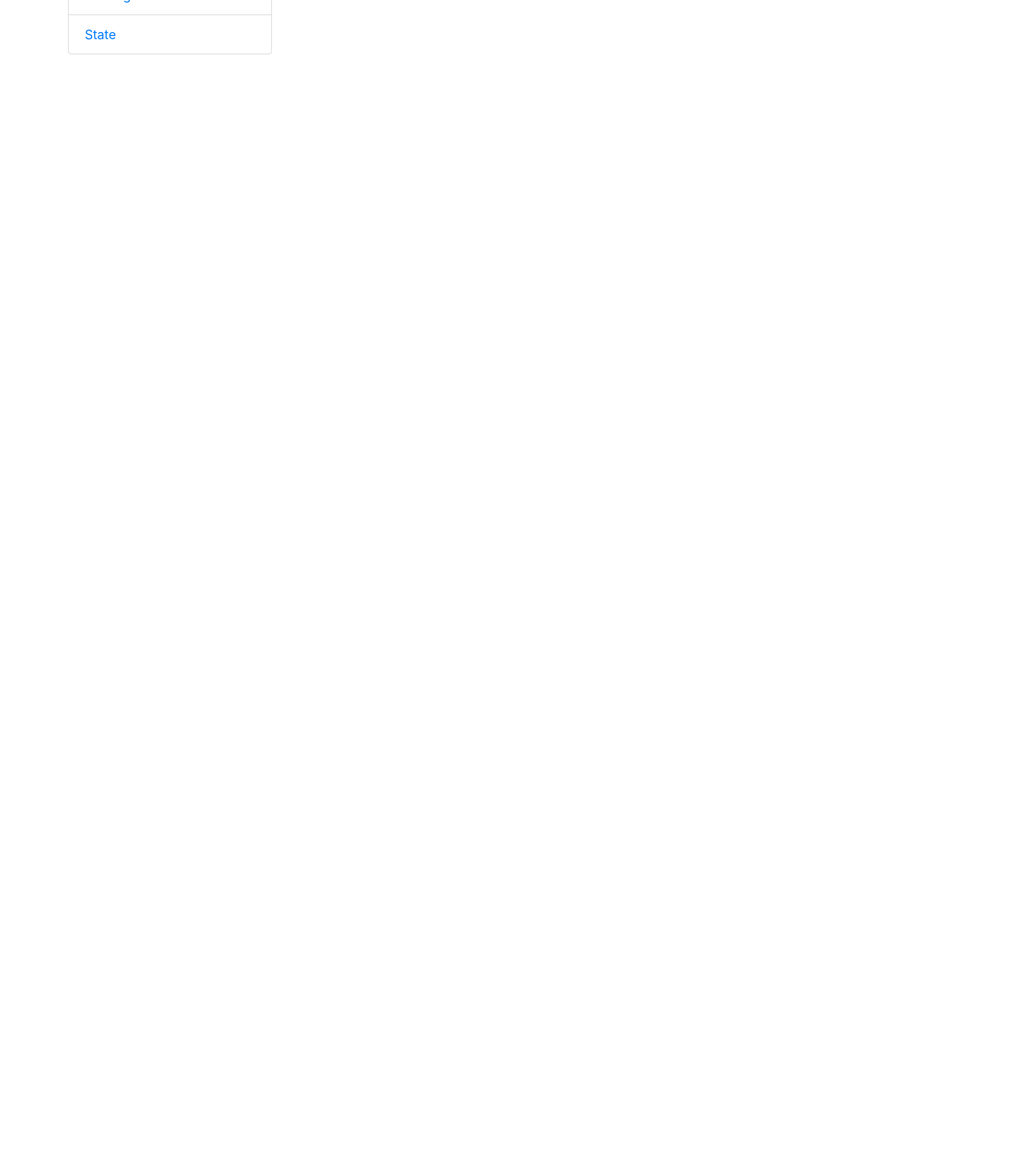
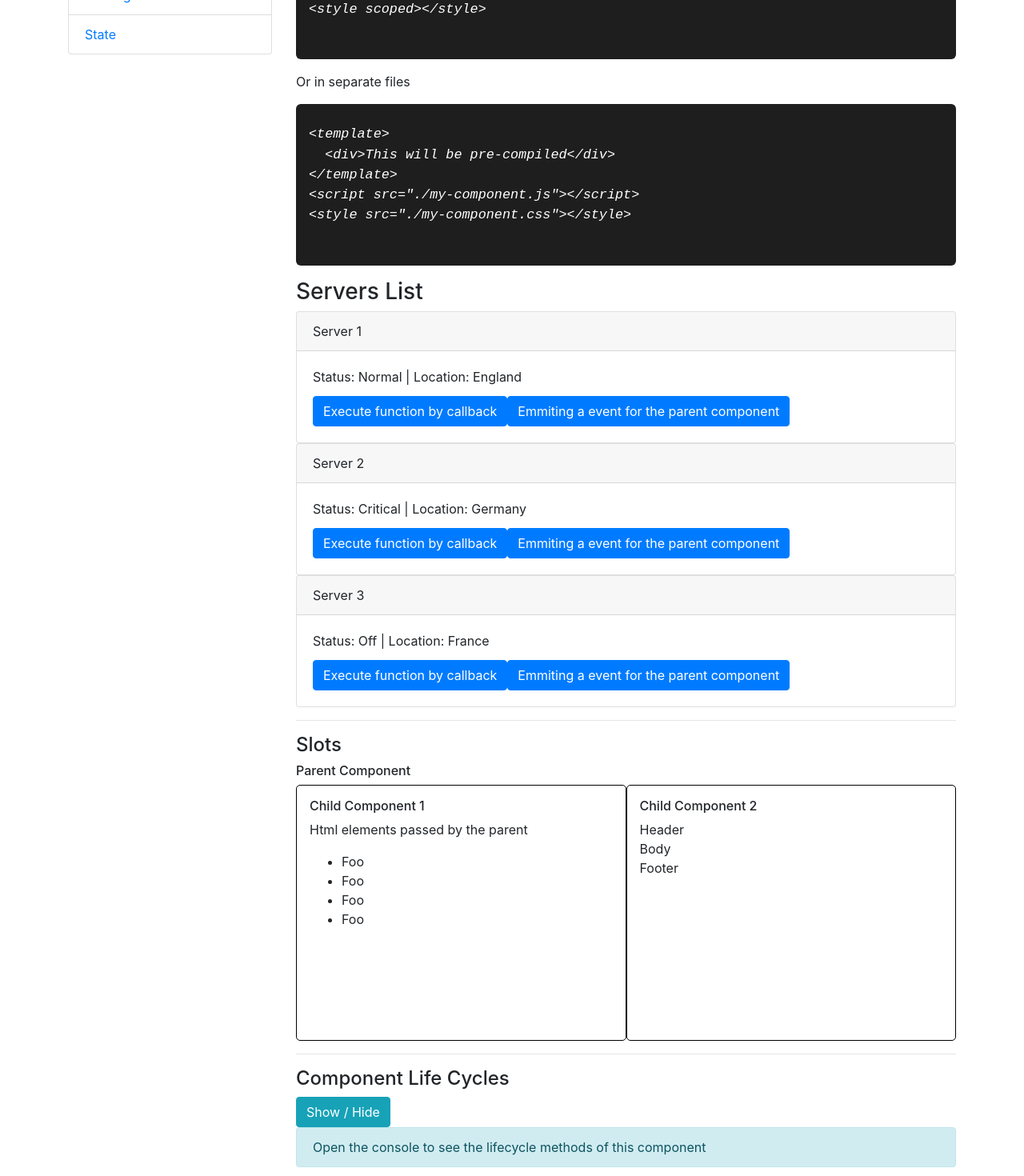
Before and after one commit to robermj/vue-workshop, a Vue app: page /components in a window 1280 px wide. Shown: the part 560-2030 px from the top of the page at 80% size. Before the commit the page ends 800 px from the top, so only its background shows below. Built offline with nearby package versions, Linux system fonts and the light colour scheme.

Commit message:
complete components info

```diff
--- /dev/null
+++ b/src/codeSnippets/components.js
@@ -0,0 +1,25 @@
+export const comp1 = `
+<template>
+  <div class="components">
+    <h1>Components</h1>
+  </div>
+</template>
+
+<script>
+export default {
+  data() {},
+  methods: {},
+  computed: {},
+};
+</script>
+
+<style scoped></style>
+`;
+
+export const comp2 = `
+<template>
+  <div>This will be pre-compiled</div>
+</template>
+<script src="./my-component.js"></script>
+<style src="./my-component.css"></style>
+`;
--- a/src/components/Components.vue
+++ b/src/components/Components.vue
@@ -1,7 +1,43 @@
 <template>
-  <div>Components</div>
+  <div class="components">
+    <h1>Components</h1>
+    <h4>Single File Components</h4>
+    <app-code-snippet :code="c1"></app-code-snippet>
+    <p>Or in separate files</p>
+    <app-code-snippet :code="c2"></app-code-snippet>
+    <app-servers></app-servers>
+    <hr>
+    <h4>Slots</h4>
+    <app-parent></app-parent>
+    <hr>
+    <h4>Component Life Cycles</h4>
+    <app-life-cycles></app-life-cycles>
+  </div>
 </template>
 
 <script>
-export default {};
+import { comp1, comp2 } from '../codeSnippets/components';
+import Servers from './ServersComponent/Servers.vue';
+import Parent from './Slots/Parent.vue';
+import LifeCycles from './LifeCycles.vue';
+
+export default {
+  data() {
+    return {
+      c1: comp1,
+      c2: comp2,
+    };
+  },
+  components: {
+    appServers: Servers,
+    appParent: Parent,
+    appLifeCycles: LifeCycles,
+  },
+};
 </script>
+
+<style scoped>
+.components {
+  margin-bottom: 5rem;
+}
+</style>
--- /dev/null
+++ b/src/components/LifeCycles.vue
@@ -0,0 +1,42 @@
+<template>
+  <div>
+    <button class="btn btn-info" @click="show = !show">Show / Hide</button>
+    <div class="alert alert-info" v-if="show">
+      Open the console to see the lifecycle methods of this component
+    </div>
+  </div>
+</template>
+
+<script>
+export default {
+  data() {
+    return {
+      show: true,
+    };
+  },
+  beforeCreate() {
+    console.log('Before Create');
+  },
+  created() {
+    console.log('Created');
+  },
+  beforeMount() {
+    console.log('Before Mount');
+  },
+  mounted() {
+    console.log('Mounted');
+  },
+  beforeUpdate() {
+    console.log('Before Updated');
+  },
+  updated() {
+    console.log('Updated');
+  },
+  beforeDestroy() {
+    console.log('Before Destroyed');
+  },
+  destroyed() {
+    console.log('Destroyed');
+  },
+};
+</script>
--- /dev/null
+++ b/src/components/ServersComponent/ServerStatus.vue
@@ -0,0 +1,25 @@
+<template>
+  <div class="card">
+    <div class="card-header">{{server.name}}</div>
+    <div class="card-body">
+      <p class="card-title">Status: {{server.status}} | Location: {{server.location}}</p>
+      <button class="btn btn-primary" @click="cbFunc(server.name)">
+        Execute function by callback
+      </button>
+      <button class="btn btn-primary" @click="emitEvent">
+        Emmiting a event for the parent component
+      </button>
+    </div>
+  </div>
+</template>
+
+<script>
+export default {
+  props: ['server', 'cbFunc'],
+  methods: {
+    emitEvent() {
+      this.$emit('childrenEvent', `Called by ${this.$props.server.name}`);
+    },
+  },
+};
+</script>
--- /dev/null
+++ b/src/components/ServersComponent/Servers.vue
@@ -0,0 +1,39 @@
+<template>
+  <div>
+    <h3>Servers List</h3>
+    <app-server-status
+      v-for="(server, i) in servers"
+      :key="i"
+      :server="server"
+      :cbFunc="logAction"
+      @childrenEvent="logAction2">
+    </app-server-status>
+  </div>
+</template>
+
+<script>
+import ServerStatus from './ServerStatus.vue';
+
+export default {
+  data() {
+    return {
+      servers: [
+        { name: 'Server 1', status: 'Normal', location: 'England' },
+        { name: 'Server 2', status: 'Critical', location: 'Germany' },
+        { name: 'Server 3', status: 'Off', location: 'France' },
+      ],
+    };
+  },
+  methods: {
+    logAction(serverName) {
+      console.log(`Function called by ${serverName}...`);
+    },
+    logAction2(value) {
+      console.log(value);
+    },
+  },
+  components: {
+    appServerStatus: ServerStatus,
+  },
+};
+</script>
--- /dev/null
+++ b/src/components/Slots/Child1.vue
@@ -0,0 +1,18 @@
+<template>
+  <div class="child1">
+    <h6>Child Component 1</h6>
+    <slot></slot>
+  </div>
+</template>
+
+<script></script>
+
+<style scoped>
+.child1 {
+  height: 20rem;
+  border: 1px solid black;
+  border-radius: 5px;
+  padding: 1rem;
+  flex: 1;
+}
+</style>
--- /dev/null
+++ b/src/components/Slots/Child2.vue
@@ -0,0 +1,20 @@
+<template>
+  <div class="child2">
+    <h6>Child Component 2</h6>
+    <slot name="header"></slot>
+    <slot name="body"></slot>
+    <slot name="footer"></slot>
+  </div>
+</template>
+
+<script></script>
+
+<style scoped>
+.child2 {
+  height: 20rem;
+  border: 1px solid black;
+  border-radius: 5px;
+  padding: 1rem;
+  flex: 1;
+}
+</style>
--- /dev/null
+++ b/src/components/Slots/Parent.vue
@@ -0,0 +1,41 @@
+<template>
+  <div>
+    <h6>Parent Component</h6>
+    <div class="children">
+      <app-child1>
+        <p>Html elements passed by the parent</p>
+        <ul>
+          <li>Foo</li>
+          <li>Foo</li>
+          <li>Foo</li>
+          <li>Foo</li>
+        </ul>
+      </app-child1>
+      <app-child2>
+        <div slot="header">Header</div>
+        <div slot="body">Body</div>
+        <div slot="footer">Footer</div>
+      </app-child2>
+    </div>
+  </div>
+</template>
+
+<script>
+import Child1 from './Child1.vue';
+import Child2 from './Child2.vue';
+
+export default {
+  components: {
+    appChild1: Child1,
+    appChild2: Child2,
+  },
+};
+</script>
+
+<style scoped>
+.children {
+  display: flex;
+  flex-direction: row;
+  justify-content: space-evenly;
+}
+</style>
```
Also changed, not shown: 1 other file (tests, documents, lock files or other folders).
